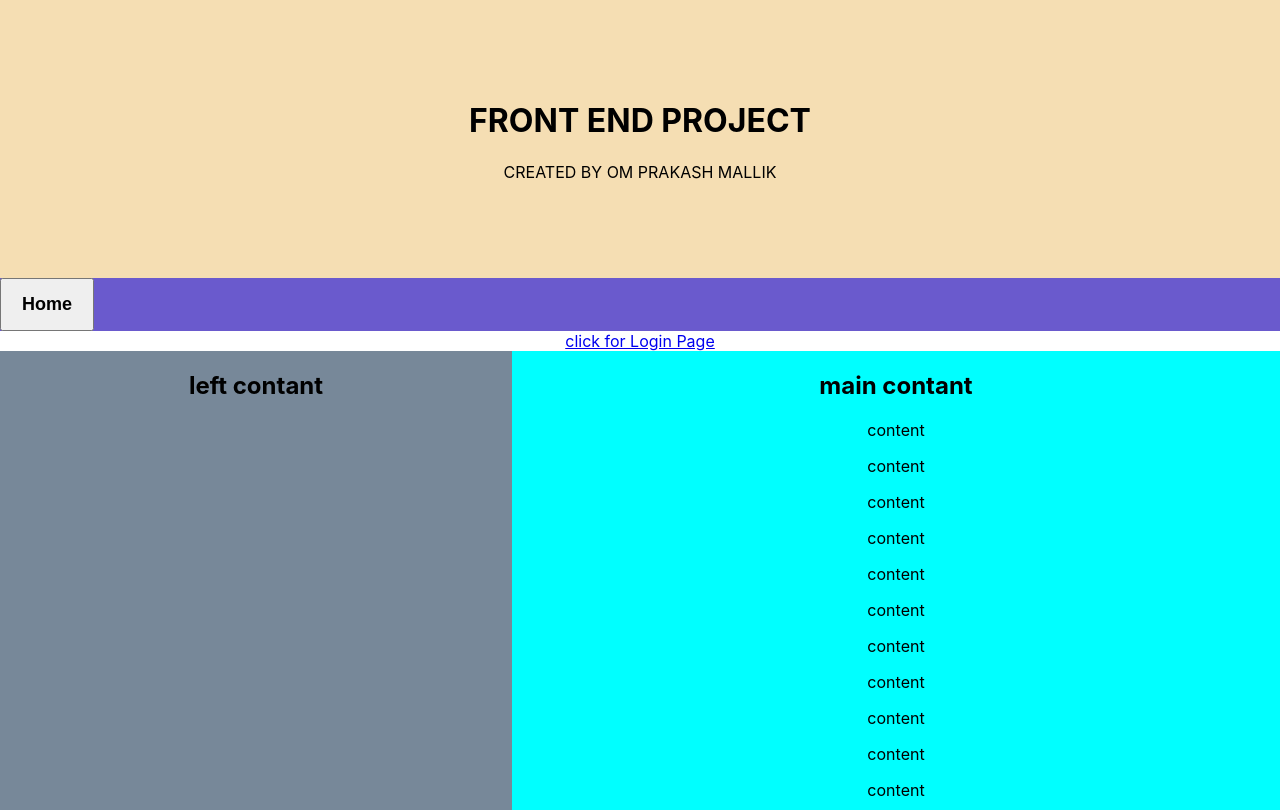
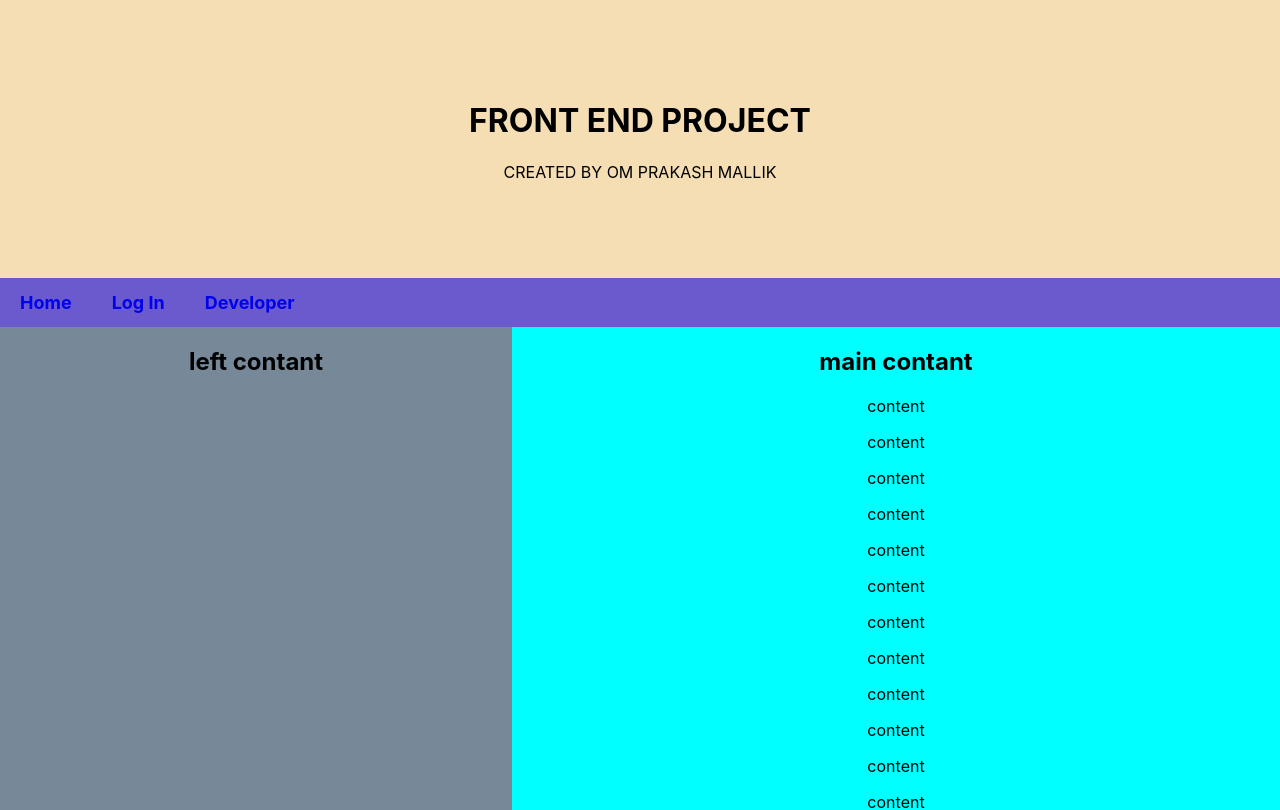
Before and after one commit to OmPrakashMallik2/front-end-Website-1, a React (Create React App) app: page / in a window 1280 px wide. Shown: the top 810 px of the page. Built offline with nearby package versions, Linux system fonts and the light colour scheme.

Commit message:
improved nav bar

```diff
--- a/src/App.js
+++ b/src/App.js
@@ -3,16 +3,22 @@ import './App.css';
 import { Routes, Route } from 'react-router-dom';
 import Login from './LOGIN/Login';
 import Home from './HOME/Home';
+import Developer from './Developer/Developer';
+import Nav from './HOME/Nav';
+import Footer from './HOME/Footer';
+import Header from './HOME/Header';
 
 function App() {
   return (
       <div className="App">
+        <Header/>
+        <Nav/>
         <Routes>
           <Route path="/log" element={<Login/>} />
+          <Route path="/" element={<Home/>} />
+          <Route path="/developer" element={<Developer/>}/>
         </Routes>
-        <Routes>
-          <Route path="/" element={<Home/>} />
-        </Routes>
+        <Footer/>
       </div>
   );
 }
--- /dev/null
+++ b/src/Developer/Developer.css
@@ -0,0 +1,10 @@
+.dev{
+    text-align: center;
+    background-color: gold;
+}
+img {
+    border-radius: 50%;
+    width: 50%;
+    margin: 40px 0;
+    /* height: 60%; */
+}
--- /dev/null
+++ b/src/Developer/Developer.js
@@ -0,0 +1,15 @@
+import React from 'react';
+import './Developer.css';
+
+function Developer() {
+  return (
+    <div className='dev'>
+      <img src="https://www.iconpacks.net/icons/1/free-user-icon-295-thumb.png" alt="Mera tasvir" />
+      <h1>Om Prakash Mallik</h1>
+      <h2>Reg N. 19105129032</h2>
+      <p>Finale year student of computer science and engineeeing<br/> from Katihar engineering college katihar</p>
+    </div>
+  )
+}
+
+export default Developer;
--- a/src/HOME/Home.js
+++ b/src/HOME/Home.js
@@ -1,18 +1,13 @@
 import React from 'react';
-import Header from './Header';
 import Content from './Content';
-import Nav from './Nav';
-import Footer from './Footer';
-import { Link } from 'react-router-dom';
 
 function Home() {
   return (
     <div className="Home">
-    <Header/>
-    <Nav/>
-    <Link to="log">click for Login Page</Link>
+    {/* <Header/> */}
+    {/* <Nav/> */}
     <Content/>
-    <Footer/>
+    {/* <Footer/> */}
 </div>
   )
 }
--- a/src/HOME/Nav.css
+++ b/src/HOME/Nav.css
@@ -5,7 +5,7 @@
     top: 0;
 }
 
-.Nav button {
+.btn{
     /* color: white; */
     float: left;
     display: block;
--- a/src/HOME/Nav.js
+++ b/src/HOME/Nav.js
@@ -1,13 +1,13 @@
 import React from 'react'
 import './Nav.css';
+import { Link } from 'react-router-dom';
 
 function Nav() {
   return (
     <div class="Nav">
-      <button>Home</button>
-      {/* <a>About</a>
-      <a>Contact Us</a>
-      <a>Log In</a> */}
+      <Link class="btn" to="/">Home</Link>
+      <Link class="btn" to="/log">Log In</Link>
+      <Link class="btn" to="/developer">Developer</Link>
     </div>
   )
 }
--- a/src/LOGIN/Login.js
+++ b/src/LOGIN/Login.js
@@ -1,15 +1,12 @@
 import React from 'react';
 import './Login.css';
-import Header from '../HOME/Header';
-import Nav from '../HOME/Nav';
-import Footer from '../HOME/Footer';
 import { Link } from 'react-router-dom';
 
 function Login() {
   return (
     <div className='log'>
-      <Header/>
-      <Nav/>
+      {/* <Header/>
+      <Nav/> */}
       <div class="form-container">
         <form>
           <h2>Log In </h2>
@@ -33,7 +30,7 @@ function Login() {
           </div>
 
           <div class="container">
-            <Link className="gohome" to="/">Home Page</Link>
+            <Link className="gohome" to="/">HOME</Link>
           </div>
           <div class="container">
             <button type="button" class="cancelbtn">Cancel</button>
@@ -42,7 +39,7 @@ function Login() {
           </div>
         </form>
       </div>
-      <Footer/>
+      {/* <Footer/> */}
     </div>
   )
 }
```
Also changed, not shown: src/Developer/Picsart_23-02-03_20-48-27-985.jpg (added).
